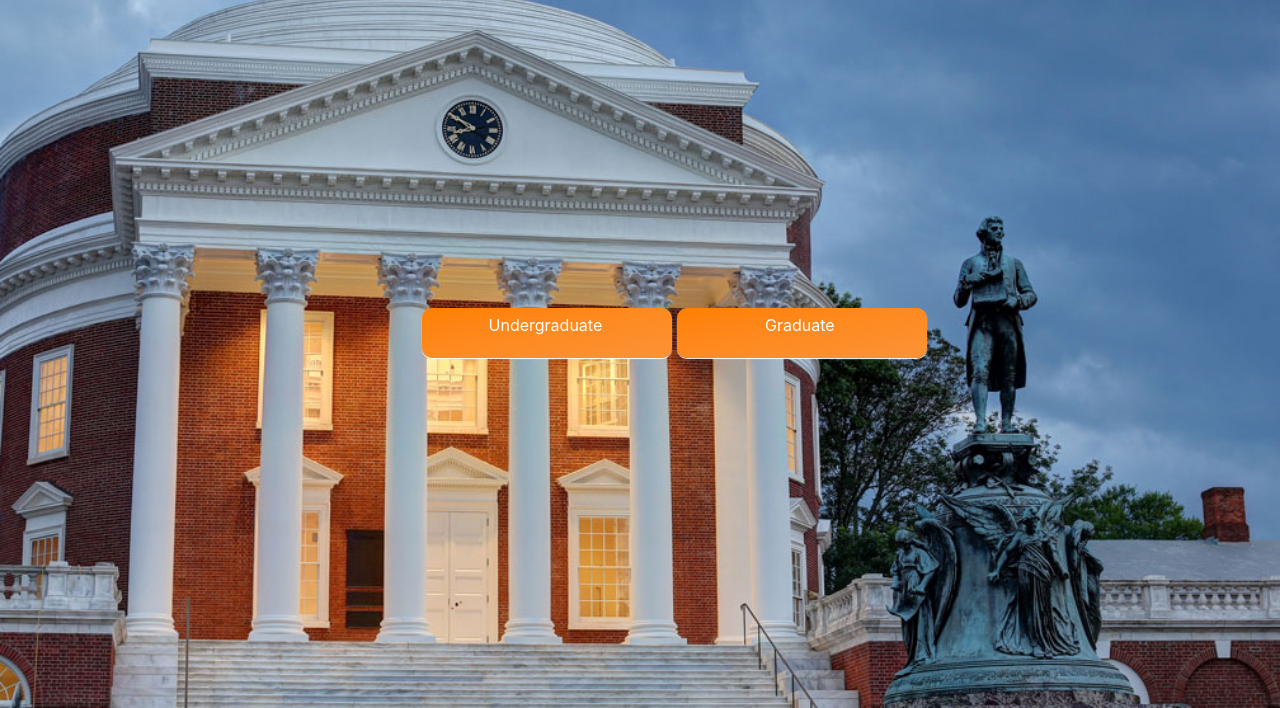
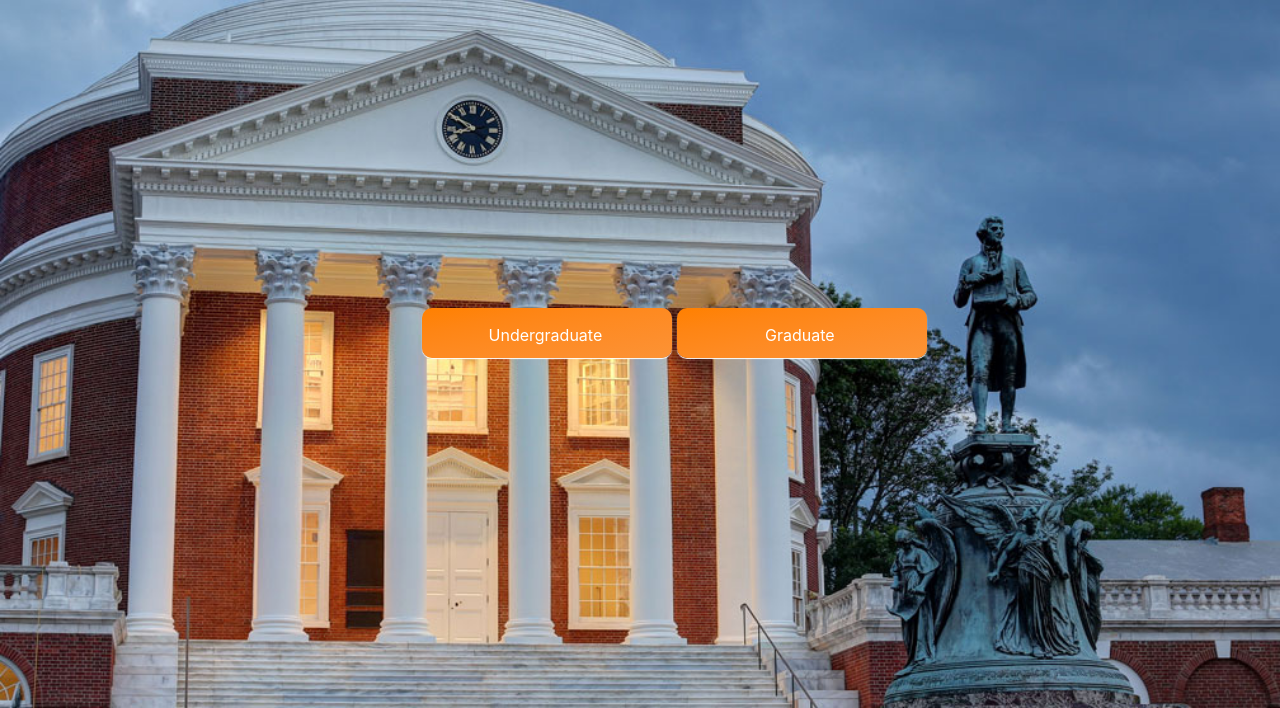
Before and after one commit to hyunsukr/KSEAatUVa, a website: page home.html in a window 1280 px wide. Shown: the part 92-800 px from the top of the page. Drawn offline with nearby package versions, Linux system fonts and the light colour scheme.

Commit message:
fix email and ceneter button

```diff
--- a/home.html
+++ b/home.html
@@ -92,9 +92,10 @@ section {
     transition: .4s;
     width:250px;
     height: 50px;
-    margin: 0 auto;
+    margin: auto;
     text-align: center;
     padding-right: 20px;
+    line-height: 44px;
 }
 
 .square_btn:hover {
```
